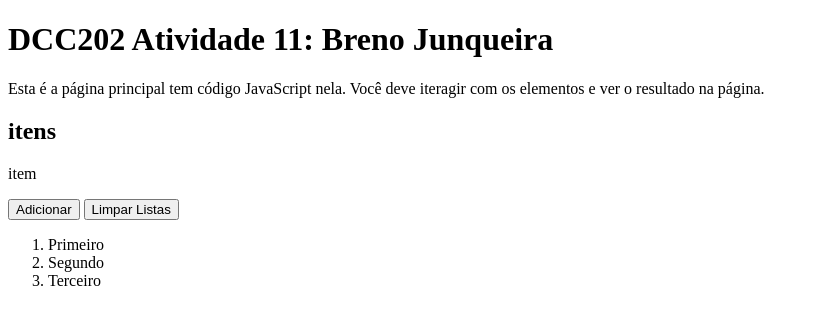
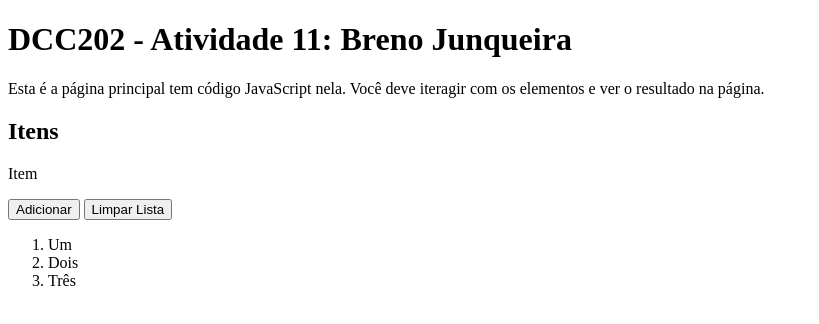
Before and after one commit to ufjf-dcc202/ufjf-dcc202-2023-3-a-atv11-beJayBR, a plain HTML site: page index.html in a window 1280 px wide. Shown: the whole page, without its empty margins (0-819 px from the left). Drawn offline with Linux system fonts and the light colour scheme.

Commit message:
Correcao de Bug

```diff
--- a/index.html
+++ b/index.html
@@ -3,18 +3,18 @@
 <head>
     <meta charset="UTF-8">
     <meta name="viewport" content="width=device-width, initial-scale=1.0">
-    <title>DCC202 Atividade 11: Breno Junqueira</title>
-    <script src="^main.js" type="module"></script>
+    <title>DCC202 - Atividade 11: Breno Junqueira</title>
+    <script src="main.js" type="module"></script>
 </head>
 <body>
     <main>
-        <h1>DCC202 Atividade 11: Breno Junqueira</h1>
+        <h1>DCC202 - Atividade 11: Breno Junqueira</h1>
         <p>Esta é a página principal tem código JavaScript nela. Você deve iteragir com os elementos e ver o resultado na página.</p>
         <section>
-            <h2>itens</h2>
-            <p id="entrada" contenteditable>item</p>
+            <h2>Itens</h2>
+            <p id="entrada" contenteditable>Item</p>
             <button id="adicionar">Adicionar</button>
-            <button id="limpar">Limpar Listas</button>
+            <button id="limpar">Limpar Lista</button>
             <ol id="itens">
                 <li>Primeiro</li>
                 <li>Segundo</li>
--- a/lista.js
+++ b/lista.js
@@ -1,6 +1,6 @@
-const lista = ["Um","Dois","Três"]
+const lista = ["Um", "Dois", "Três"]
 
-function getlista(){
+function getLista(){
     return lista
 }
 
@@ -13,7 +13,7 @@ function adicionaNaLista(novoItem){
 }
 
 function removeDaLista(indice){
-    lista.splite(intice,1)
+    lista.splice(indice, 1)
 }
 
-export {getlista, limpaLista, adicionaNaLista, removeDaLista}
+export {getLista, limpaLista, adicionaNaLista, removeDaLista}
--- a/main.js
+++ b/main.js
@@ -1,4 +1,4 @@
-import { adicionaNaLista, getlista, limpaLista, removeDaLista } from "./lista";
+import { adicionaNaLista, getLista, limpaLista, removeDaLista} from "./lista.js"
 
 const pEntrada = document.querySelector('#entrada')
 const olSaida = document.querySelector('#itens')
```
